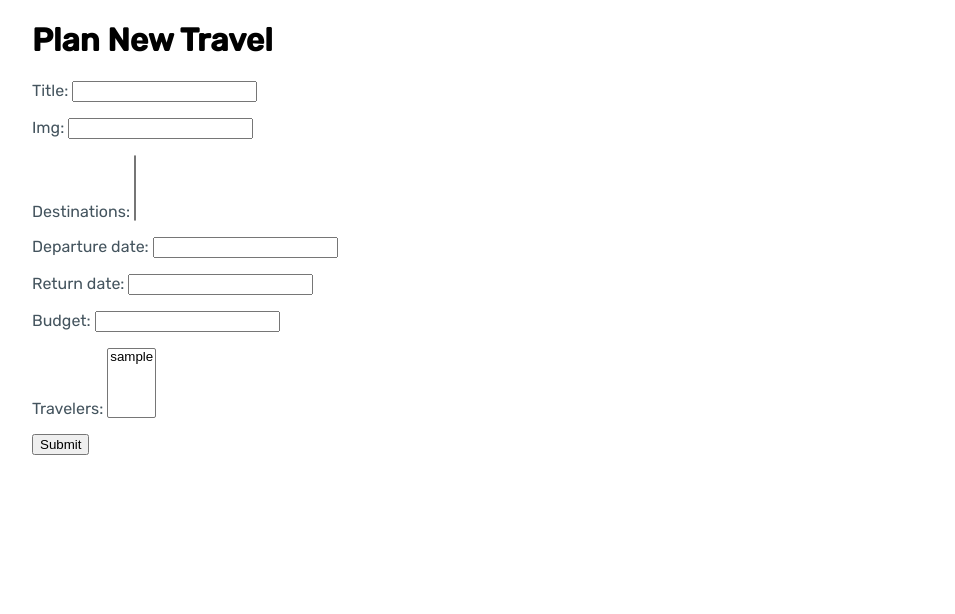
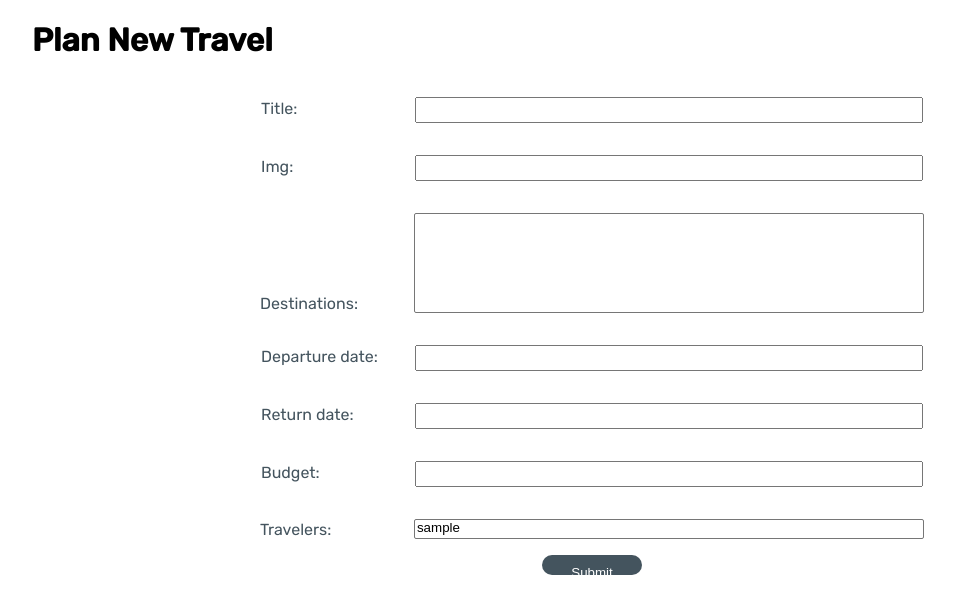
Before and after one commit to jihyekwak/project-4-travel, a Django app: page /travels/new in a window 1280 px wide. Shown: the part 55-669 px from the top of the page, without its empty margins (48-1003 px from the left). Run offline with Django 4.2, Linux system fonts and the light colour scheme; tables that the repository leaves empty hold one stand-in row (values such as "Sample post"); data that the repository does not hold is empty.

Commit message:
add styles to forms

```diff
--- a/main_app/static/styles/styles.css
+++ b/main_app/static/styles/styles.css
@@ -407,3 +407,50 @@ td {
 .comment-create-form input {
     height : 20px;
 }
+
+/* -------------
+Create Form
+---------------- */
+
+.create-form {
+    display: flex;
+    flex-direction: column;
+    align-items:center;
+}
+
+.create-form input, select {
+    width: 500px;
+    height: 20px;
+}
+
+.create-form select {
+    width: 510px;
+}
+
+#id_destinations {
+    height: 100px;
+}
+
+.create-form input[type=submit] {
+    width: 100px;
+    border: none;
+    background-color: #44545E;
+    color: white;
+    border-radius: 10px;
+    padding: 10px 5px;
+}
+
+.login input {
+    width: 200px;
+}
+
+.profile-update span {
+    display: none;
+}
+
+label   {
+    display: inline-block;
+    /* float: left; */
+    clear: left;
+    width: 150px;
+}
--- a/main_app/templates/login.html
+++ b/main_app/templates/login.html
@@ -3,7 +3,7 @@
 {% block content %}
 
     <h1>Login</h1>
-    <form action="" method="post">
+    <form class="login create-form" action="" method="post">
         {% csrf_token %}
         {{form.as_p}}
 
--- a/main_app/templates/profile_update.html
+++ b/main_app/templates/profile_update.html
@@ -3,7 +3,7 @@
 {% block content %}
 
     <h1>Profile Update Page</h1>
-    <form class="create-form" method="post">
+    <form class="profile-update login create-form" method="post">
         {% csrf_token %}
         {{form.as_p}}
         <input type="submit" value="Submit" />
--- a/main_app/templates/signup.html
+++ b/main_app/templates/signup.html
@@ -3,7 +3,7 @@
 {% block content %}
 
     <h1>Signup</h1>
-    <form action="" method="post">
+    <form class="login creat-form" action="" method="post">
         {% csrf_token %}
         {{form.as_p}}
 
--- a/main_app/templates/travel_detail.html
+++ b/main_app/templates/travel_detail.html
@@ -2,7 +2,7 @@
 
 {% block content %}
 
-    <h1>Travel Detail Page</h1>
+    <!-- <h1>Travel Detail Page</h1> -->
         <div class="detail-header">
             <img class="detail-header-img" src="{{travel.img}}" alt="{{travel.title}}">
             <div class="detail-header-text">
```
